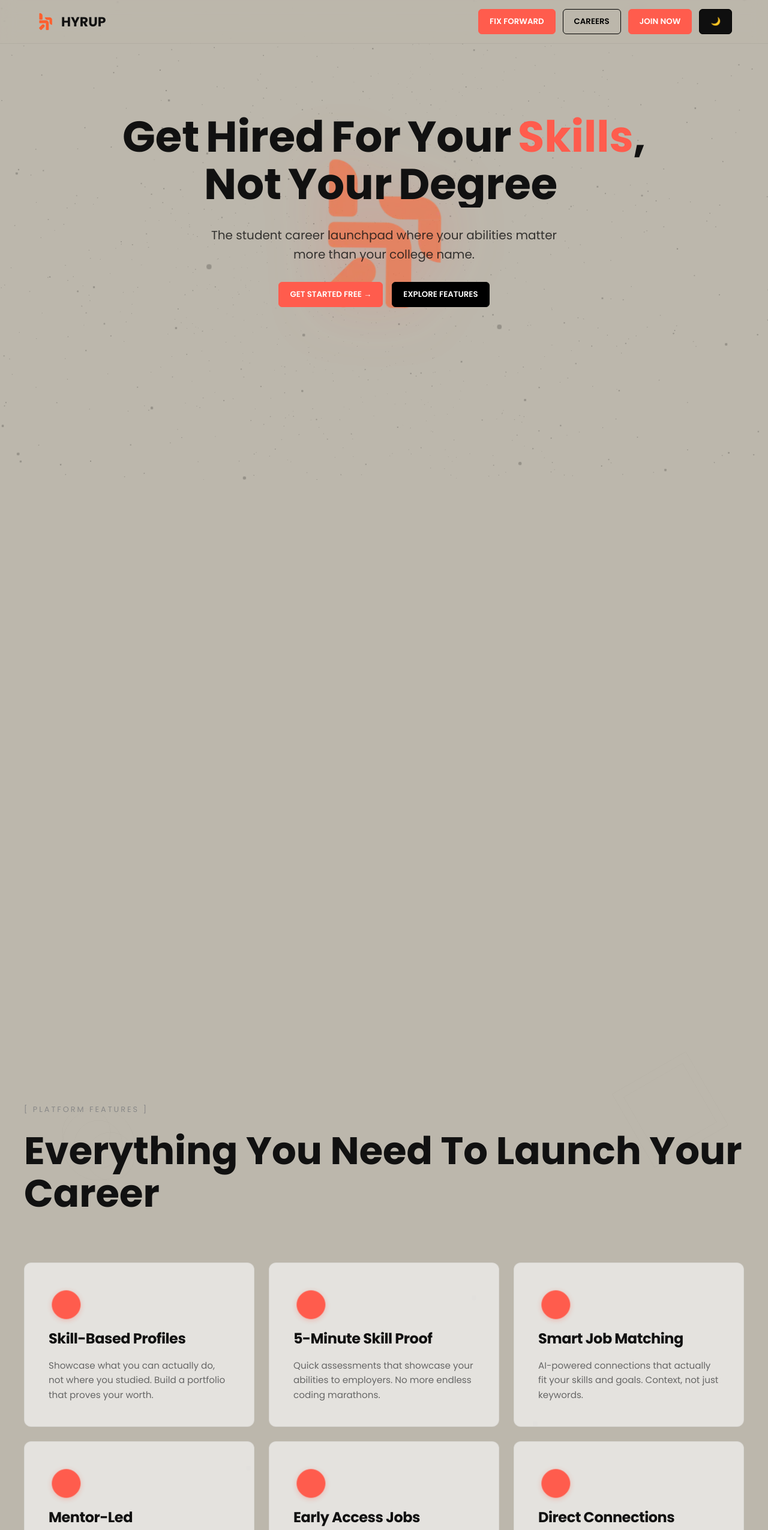
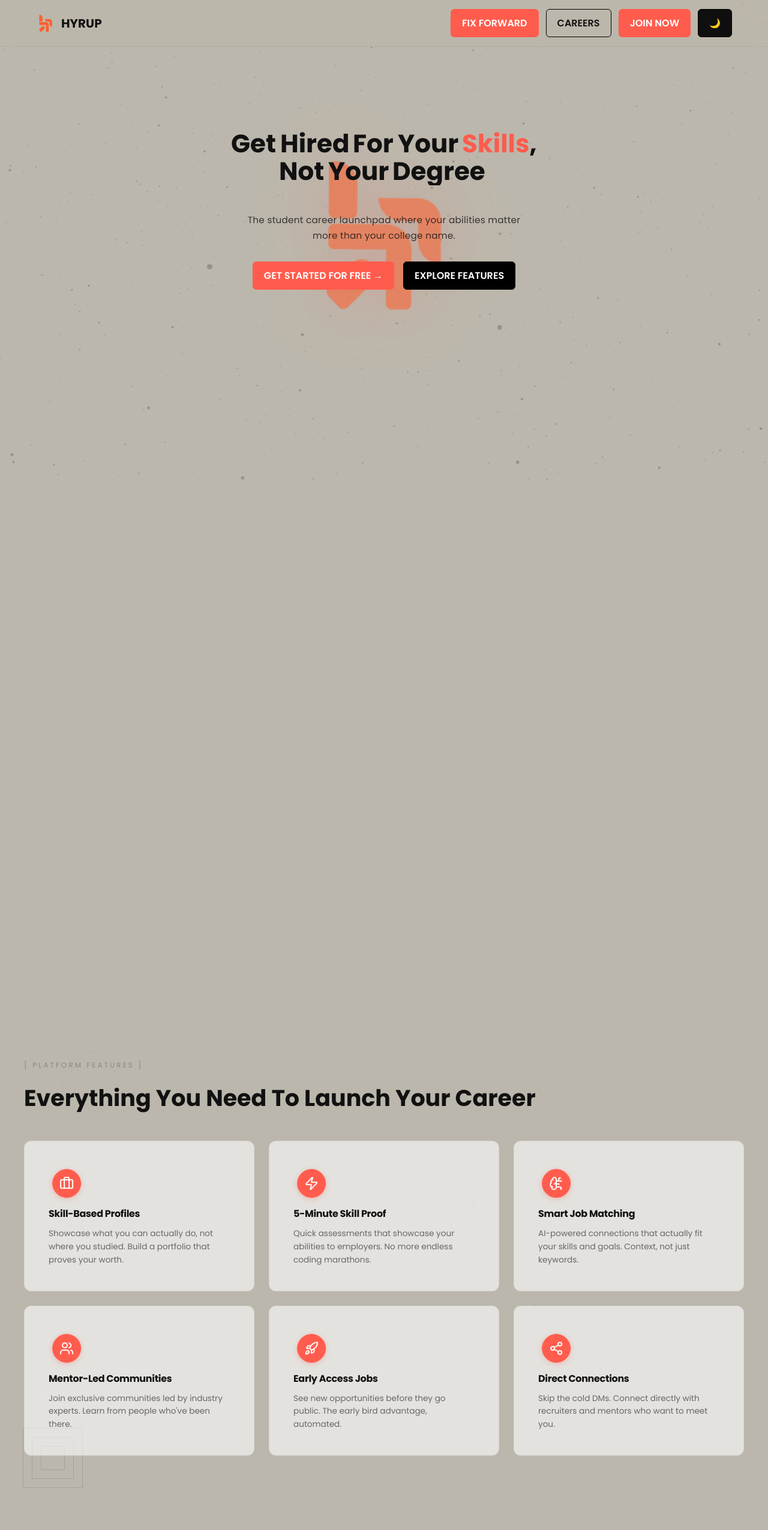
Before and after one commit to gokul3177/hyrupZ, a React (Vite) app: page / in a window 1280 px wide. Shown: the top 2551 px of the page at 60% size. Built offline with nearby package versions, Linux system fonts and the light colour scheme.

Commit message:
Changed the mouse pointer and added emojis

```diff
--- a/src/App.css
+++ b/src/App.css
@@ -23,6 +23,28 @@ body {
   color: var(--dark);
   transition: background 0.6s ease, color 0.6s ease;
   overflow-x: hidden;
+  cursor: none;
+  /* Hide default cursor */
+}
+
+a,
+button,
+[role="button"],
+.university-box,
+.btn {
+  cursor: none !important;
+}
+
+@media (pointer: coarse) {
+
+  body,
+  a,
+  button,
+  [role="button"],
+  .university-box,
+  .btn {
+    cursor: auto !important;
+  }
 }
 
 body.dark {
@@ -56,7 +78,7 @@ body.dark {
   display: flex;
   align-items: center;
   gap: 10px;
-  font-size: 22px;
+  font-size: 20px;
   font-weight: 700;
 }
 
@@ -147,6 +169,11 @@ body.dark {
   .nav-btns .btn:not(.dark):not(.red) {
     display: none;
     /* Hide non-essential buttons on very small screens to save space */
+  }
+
+  /* Hide custom cursor on mobile */
+  .cursor-pill-container {
+    display: none !important;
   }
 
   .logo span {
@@ -293,10 +320,10 @@ a {
 }
 
 .hero h1 {
-  font-size: clamp(36px, 9vw, 72px);
+  font-size: clamp(20px, 5vw, 42px);
   line-height: 1.1;
   font-weight: 800;
-  max-width: 1000px;
+  max-width: 800px;
   color: inherit;
   /* Ensure visibility in dark mode */
 }
@@ -322,12 +349,13 @@ a {
 }
 
 .hero p {
-  margin-top: 30px;
-  font-size: clamp(1rem, 2vw, 1.25rem);
+  margin-top: 45px;
+  font-size: clamp(0.75rem, 1.4vw, 0.95rem);
   color: inherit;
   opacity: 0.8;
-  max-width: 600px;
-  line-height: 1.6;
+  max-width: 500px;
+  line-height: 1.7;
+  letter-spacing: 0.02em;
 }
 
 .hero-btns {
@@ -399,7 +427,7 @@ a {
 
 .about-eyebrow {
   margin-bottom: 20px;
-  font-size: 0.9rem;
+  font-size: 0.8rem;
   letter-spacing: 2px;
   font-weight: 500;
   color: #777;
@@ -408,8 +436,8 @@ a {
 }
 
 .about h2 {
-  font-size: clamp(32px, 7vw, 56px);
-  margin-bottom: 25px;
+  font-size: clamp(20px, 4vw, 34px);
+  margin-bottom: 20px;
   line-height: 1.2;
 }
 
@@ -418,8 +446,8 @@ a {
 }
 
 .about>.about-container>p {
-  font-size: 19px;
-  color: #666;
+  font-size: 17px;
+  color: #333;
   line-height: 1.7;
   max-width: 800px;
   margin: 0 auto 60px;
@@ -455,7 +483,7 @@ a {
   display: flex;
   align-items: center;
   gap: 10px;
-  font-size: 0.85rem;
+  font-size: 0.8rem;
   font-weight: 600;
   letter-spacing: 1px;
   margin-bottom: 20px;
@@ -479,15 +507,15 @@ a {
 }
 
 .about-card h3 {
-  font-size: 28px;
+  font-size: 18px;
   font-weight: 700;
-  margin-bottom: 20px;
+  margin-bottom: 12px;
 }
 
 .about-card p {
-  font-size: 17px;
+  font-size: 15px;
   line-height: 1.6;
-  color: #666;
+  color: #333;
   font-family: 'Courier New', monospace;
   /* Monospace for problem description style */
 }
@@ -634,7 +662,7 @@ a {
 
 .features-eyebrow {
   margin-bottom: 25px;
-  font-size: 0.8rem;
+  font-size: 0.75rem;
   letter-spacing: 3px;
   font-weight: 500;
   color: #888;
@@ -643,8 +671,8 @@ a {
 }
 
 .features h2 {
-  font-size: clamp(36px, 6vw, 64px);
-  margin-bottom: 80px;
+  font-size: clamp(22px, 3.5vw, 38px);
+  margin-bottom: 50px;
   line-height: 1.1;
   font-weight: 700;
   opacity: 1;
@@ -773,14 +801,14 @@ a {
 }
 
 .feature-card h3 {
-  font-size: 1.5rem;
+  font-size: 1rem;
   font-weight: 700;
-  margin-bottom: 16px;
+  margin-bottom: 10px;
   letter-spacing: -0.02em;
 }
 
 .feature-card p {
-  font-size: 0.95rem;
+  font-size: 0.85rem;
   line-height: 1.6;
   color: #666;
 }
@@ -807,7 +835,7 @@ a {
 
 .growth-strip-container h3 {
   margin-bottom: 30px;
-  font-size: 1.5rem;
+  font-size: 1.3rem;
   font-weight: 700;
   text-align: left;
 }
@@ -859,7 +887,7 @@ a {
 }
 
 .growth-num {
-  font-size: 2.2rem;
+  font-size: 1.9rem;
   /* Slightly larger */
   font-weight: 800;
   margin-bottom: 12px;
@@ -874,20 +902,20 @@ a {
 }
 
 .growth-num .trend {
-  font-size: 0.8rem;
+  font-size: 0.75rem;
   color: #22c55e;
   font-weight: 600;
 }
 
 .growth-num .accent {
-  font-size: 0.8rem;
+  font-size: 0.75rem;
   color: var(--primary);
   font-weight: 600;
 }
 
 .growth-segment p {
   color: #666;
-  font-size: 0.95rem;
+  font-size: 0.85rem;
   margin: 0;
   font-weight: 500;
 }
@@ -979,7 +1007,7 @@ a {
   display: flex;
   justify-content: space-between;
   margin-bottom: 10px;
-  font-size: 0.9rem;
+  font-size: 0.85rem;
 }
 
 .college-info span:first-child {
@@ -989,7 +1017,7 @@ a {
 
 .college-info .count {
   color: #666;
-  font-size: 0.8rem;
+  font-size: 0.75rem;
 }
 
 .progress-bar {
@@ -1016,7 +1044,7 @@ a {
 
 .universities-collaboration h2 {
   margin-bottom: 60px;
-  font-size: clamp(32px, 5vw, 48px);
+  font-size: clamp(28px, 4vw, 42px);
 }
 
 .university-grid {
@@ -1067,7 +1095,7 @@ a {
 }
 
 .university-box h3 {
-  font-size: 1.4rem;
+  font-size: 1.2rem;
   font-weight: 700;
   margin-bottom: 8px;
   color: var(--dark);
@@ -1080,7 +1108,7 @@ a {
 
 .university-box p {
   color: #666;
-  font-size: 0.95rem;
+  font-size: 0.85rem;
   margin-bottom: 20px;
   font-weight: 500;
 }
@@ -1173,7 +1201,7 @@ a {
 }
 
 .cta h2 {
-  font-size: clamp(24px, 5vw, 40px);
+  font-size: clamp(22px, 4vw, 34px);
 }
 
 .cta span {
@@ -1219,7 +1247,7 @@ a {
 
 .footer-tagline {
   color: rgba(255, 255, 255, 0.6);
-  font-size: 0.95rem;
+  font-size: 0.85rem;
   line-height: 1.6;
   max-width: 300px;
   margin-bottom: 20px;
@@ -1258,7 +1286,7 @@ a {
 }
 
 .link-column h4 {
-  font-size: 0.85rem;
+  font-size: 0.8rem;
   letter-spacing: 1.5px;
   color: #555;
   margin-bottom: 25px;
@@ -1273,7 +1301,7 @@ a {
 
 .link-column a {
   color: rgba(255, 255, 255, 0.7);
-  font-size: 0.9rem;
+  font-size: 0.85rem;
   text-decoration: none;
   transition: color 0.3s ease;
 }
@@ -1307,7 +1335,7 @@ a {
   align-items: center;
   color: #666;
   /* Muted dark for light mode */
-  font-size: 0.85rem;
+  font-size: 0.8rem;
 }
 
 .dark .footer-bottom {
@@ -1381,6 +1409,8 @@ a {
 .dark {
   background: var(--bg-dark);
   color: #fff;
+  font-size: 0.95rem;
+  /* Slightly smaller base for dark mode */
 }
 
 .dark .btn {
@@ -1493,7 +1523,7 @@ a {
   padding: 8px 16px;
   border: 1px solid rgba(255, 92, 77, 0.3);
   color: var(--primary);
-  font-size: 0.75rem;
+  font-size: 0.7rem;
   font-weight: 700;
   letter-spacing: 2px;
   margin-bottom: 30px;
@@ -1501,15 +1531,15 @@ a {
 }
 
 .fix-forward h2 {
-  font-size: clamp(36px, 5vw, 54px);
-  /* Slightly reduced size */
+  font-size: clamp(24px, 3vw, 36px);
+  /* Aggressive reduction */
   font-weight: 700;
   line-height: 1.1;
-  margin-bottom: 30px;
+  margin-bottom: 25px;
 }
 
 .fix-forward-subtitle {
-  font-size: clamp(1rem, 1.5vw, 1.2rem);
+  font-size: clamp(0.9rem, 1.3vw, 1.1rem);
   /* Slightly reduced size */
   color: #666;
   max-width: 700px;
@@ -1547,10 +1577,10 @@ a {
 }
 
 .ff-card h3 {
-  font-size: 1.8rem;
+  font-size: 1.4rem;
   /* Reduced size */
   font-weight: 700;
-  margin-bottom: 25px;
+  margin-bottom: 20px;
   line-height: 1.2;
 }
 
@@ -1558,7 +1588,7 @@ a {
   color: #444;
   line-height: 1.7;
   margin-bottom: 30px;
-  font-size: 1rem;
+  font-size: 0.95rem;
 }
 
 .dark .ff-meaning-text {
--- a/src/App.jsx
+++ b/src/App.jsx
@@ -9,6 +9,14 @@ import SpaceBackground from "./components/SpaceBackground";
 import CustomCursor from "./components/CustomCursor";
 import Magnetic from "./components/Magnetic";
 import SolarSystem from "./components/SolarSystem";
+import {
+  Briefcase,
+  Zap,
+  BrainCircuit,
+  Users,
+  Rocket,
+  Share2
+} from "lucide-react";
 
 // College Logos
 import sastraLogo from "./assets/colleges/sastra.png";
@@ -136,9 +144,9 @@ function App() {
         </div>
 
         <div className="nav-btns">
-          <button className="btn red">FIX FORWARD</button>
-          <button className="btn">CAREERS</button>
-          <button className="btn red">JOIN NOW</button>
+          <a href="https://fixforward.hyrup.in/" className="btn red" target="_blank" rel="noopener noreferrer">FIX FORWARD</a>
+          <a href="https://www.hyrup.in/careers" className="btn" target="_blank" rel="noopener noreferrer">CAREERS</a>
+          <a href="https://students.hyrup.in/" className="btn red" target="_blank" rel="noopener noreferrer">JOIN NOW</a>
 
           <button className="btn dark" onClick={toggleDark}>
             {dark ? "☀" : "🌙"}
@@ -172,14 +180,14 @@ function App() {
 
         <div className="hero-btns">
           <div className="btn-wrapper">
-            <button className="btn red">
-              <a href="https://students.hyrup.in/">GET STARTED FREE →</a>
-            </button>
+            <a href="https://students.hyrup.in/" className="btn red" target="_blank" rel="noopener noreferrer">
+              GET STARTED FOR FREE →
+            </a>
           </div>
           <div className="btn-wrapper">
-            <button className="btn black">
-              <a href="https://www.hyrup.in/#features">EXPLORE FEATURES</a>
-            </button>
+            <a href="https://www.hyrup.in/#features" className="btn black">
+              EXPLORE FEATURES
+            </a>
           </div>
         </div>
       </section>
@@ -258,42 +266,54 @@ function App() {
           <div className="features-grid">
             {/* Card 1 */}
             <div className="feature-card">
-              <div className="icon-box orange"></div>
+              <div className="icon-box orange">
+                <Briefcase size={24} color="white" />
+              </div>
               <h3>Skill-Based Profiles</h3>
               <p>Showcase what you can actually do, not where you studied. Build a portfolio that proves your worth.</p>
             </div>
 
             {/* Card 2 */}
             <div className="feature-card">
-              <div className="icon-box orange"></div>
+              <div className="icon-box orange">
+                <Zap size={24} color="white" />
+              </div>
               <h3>5-Minute Skill Proof</h3>
               <p>Quick assessments that showcase your abilities to employers. No more endless coding marathons.</p>
             </div>
 
             {/* Card 3 */}
             <div className="feature-card">
-              <div className="icon-box orange"></div>
+              <div className="icon-box orange">
+                <BrainCircuit size={24} color="white" />
+              </div>
               <h3>Smart Job Matching</h3>
               <p>AI-powered connections that actually fit your skills and goals. Context, not just keywords.</p>
             </div>
 
             {/* Card 4 */}
             <div className="feature-card">
-              <div className="icon-box orange"></div>
+              <div className="icon-box orange">
+                <Users size={24} color="white" />
+              </div>
               <h3>Mentor-Led Communities</h3>
               <p>Join exclusive communities led by industry experts. Learn from people who've been there.</p>
             </div>
 
             {/* Card 5 */}
             <div className="feature-card">
-              <div className="icon-box orange"></div>
+              <div className="icon-box orange">
+                <Rocket size={24} color="white" />
+              </div>
               <h3>Early Access Jobs</h3>
               <p>See new opportunities before they go public. The early bird advantage, automated.</p>
             </div>
 
             {/* Card 6 */}
             <div className="feature-card">
-              <div className="icon-box orange"></div>
+              <div className="icon-box orange">
+                <Share2 size={24} color="white" />
+              </div>
               <h3>Direct Connections</h3>
               <p>Skip the cold DMs. Connect directly with recruiters and mentors who want to meet you.</p>
             </div>
@@ -357,7 +377,9 @@ function App() {
               <h3>Why Join?</h3>
               <p className="ff-meaning-text">Stop building todo apps. Start solving actual problems. Your skills deserve a better stage. This is where your code stops being homework and starts being a portfolio piece recruiters actually want to see.</p>
 
-              <button className="ff-register-btn">REGISTER FOR FIX FORWARD →</button>
+              <a href="https://fixforward.hyrup.in/" className="ff-register-btn" target="_blank" rel="noopener noreferrer">
+                REGISTER FOR FIX FORWARD →
+              </a>
             </motion.div>
           </div>
 
@@ -428,15 +450,17 @@ function App() {
           </div>
 
 
-          <button className="btn red">START FOR FREE →</button>
+          <a href="https://students.hyrup.in/" className="btn red" target="_blank" rel="noopener noreferrer">
+            START FOR FREE →
+          </a>
         </div>
       </section>
 
       <section className="cta">
         <h2>Ready To Launch Your <span className="text-primary">Career?</span></h2>
-        <button className="btn red">
-          <a href="https://students.hyrup.in/">JOIN HYRUP NOW →</a>
-        </button>
+        <a href="https://students.hyrup.in/" className="btn red" target="_blank" rel="noopener noreferrer">
+          JOIN HYRUP NOW →
+        </a>
       </section>
 
       <footer className="footer">
--- a/src/components/CustomCursor.jsx
+++ b/src/components/CustomCursor.jsx
@@ -1,84 +1,67 @@
-import React, { useEffect, useState, useRef } from "react";
-import { motion, useSpring, useMotionValue, useVelocity, useTransform } from "framer-motion";
+import React, { useEffect, useState } from "react";
+import { motion, useSpring, useMotionValue } from "framer-motion";
 
 /**
- * Super Visible Highlighter Cursor
- * - Simplified SVG path for maximum compatibility
- * - Direct DOM manipulation for zero lag
+ * Theme-Aware Neon Orange Arrow & White Meteor Trail
+ * - Changes appearance based on Light/Dark mode
+ * - Fixed 'yellow' blob by removing blurred background paths
+ * - Pure neon orange pointer (Light fill in Light mode, Dark fill in Dark mode)
+ * - Smooth white meteor trail that stays behind the arrow
  */
 export default function CustomCursor({ dark }) {
     const [isHovering, setIsHovering] = useState(false);
-    const pathRef = useRef(null);
-    const pointsRef = useRef([]);
+    const [isVisible, setIsVisible] = useState(false);
 
-    // Mouse coordinates
+    // Core mouse position
     const mouseX = useMotionValue(-100);
     const mouseY = useMotionValue(-100);
 
-    // Smooth movement for the cursor container
-    const smoothX = useSpring(mouseX, { stiffness: 1000, damping: 50 });
-    const smoothY = useSpring(mouseY, { stiffness: 1000, damping: 50 });
+    // High-responsiveness springs for the pointer
+    const pX = useSpring(mouseX, { stiffness: 1000, damping: 50 });
+    const pY = useSpring(mouseY, { stiffness: 1000, damping: 50 });
 
-    // Track velocities for stretching
-    const velX = useVelocity(mouseX);
-    const velY = useVelocity(mouseY);
-    const velocity = useMotionValue(0);
-    const rotation = useMotionValue(0);
+    // Trail elements - Short and snappy for a "meteor streak" effect
+    const s4X = useSpring(mouseX, { stiffness: 450, damping: 30 });
+    const s4Y = useSpring(mouseY, { stiffness: 450, damping: 30 });
 
-    // Dynamic stretch based on speed
-    const scaleX = useTransform(velocity, [0, 1000, 3000], [1, 2.5, 4.5]);
-    const scaleY = useTransform(velocity, [0, 1000, 3000], [1, 0.8, 0.6]);
+    const s5X = useSpring(mouseX, { stiffness: 350, damping: 25 });
+    const s5Y = useSpring(mouseY, { stiffness: 350, damping: 25 });
+
+    const s6X = useSpring(mouseX, { stiffness: 250, damping: 20 });
+    const s6Y = useSpring(mouseY, { stiffness: 250, damping: 20 });
+
+    const s7X = useSpring(mouseX, { stiffness: 180, damping: 18 });
+    const s7Y = useSpring(mouseY, { stiffness: 180, damping: 18 });
+
+    const s8X = useSpring(mouseX, { stiffness: 120, damping: 15 });
+    const s8Y = useSpring(mouseY, { stiffness: 120, damping: 15 });
+
+    // White Meteor color palette - Starting from s4 back to keep it behind the tip
+    const trailPoints = [
+        { x: s4X, y: s4Y, size: 8, opacity: 0.6, color: "#ffffff", blur: "2px" },
+        { x: s5X, y: s5Y, size: 16, opacity: 0.4, color: "#f8f9fa", blur: "4px" },
+        { x: s6X, y: s6Y, size: 24, opacity: 0.2, color: "#e9ecef", blur: "8px" },
+        { x: s7X, y: s7Y, size: 32, opacity: 0.1, color: "#dee2e6", blur: "12px" },
+        { x: s8X, y: s8Y, size: 40, opacity: 0.05, color: "#ced4da", blur: "16px" },
+    ];
 
     useEffect(() => {
-        const updateVelocity = () => {
-            const vx = velX.get();
-            const vy = velY.get();
-            const speed = Math.sqrt(vx * vx + vy * vy);
-            velocity.set(speed);
+        const isTouch = window.matchMedia("(pointer: coarse)").matches;
+        if (isTouch) return;
 
-            if (speed > 50) {
-                const angle = Math.atan2(vy, vx) * (180 / Math.PI);
-                rotation.set(angle);
-            }
+        const handleMouseMove = (e) => {
+            if (!isVisible) setIsVisible(true);
+            mouseX.set(e.clientX);
+            mouseY.set(e.clientY);
         };
 
-        const handleMouseMove = (e) => {
-            const { clientX, clientY } = e;
-            mouseX.set(clientX);
-            mouseY.set(clientY);
-            updateVelocity();
-
-            // Add new point
-            pointsRef.current.unshift({ x: clientX, y: clientY, time: Date.now() });
-            if (pointsRef.current.length > 60) pointsRef.current.pop();
-        };
-
-        let raf;
-        const tick = () => {
-            const now = Date.now();
-            // Decay points (stay alive for 400ms)
-            pointsRef.current = pointsRef.current.filter(p => now - p.time < 400);
-
-            if (pathRef.current) {
-                const pts = pointsRef.current;
-                if (pts.length > 1) {
-                    const d = `M ${pts[0].x} ${pts[0].y} ` + pts.slice(1).map(p => `L ${p.x} ${p.y}`).join(" ");
-                    pathRef.current.setAttribute("d", d);
-                } else {
-                    pathRef.current.setAttribute("d", "");
-                }
-            }
-            raf = requestAnimationFrame(tick);
-        };
-        raf = requestAnimationFrame(tick);
-
         const handleMouseOver = (e) => {
-            const target = e.target.closest("button, a, .stat-card, .feature-card, .btn");
+            const target = e.target.closest("button, a, .stat-card, .feature-card, .btn, .university-box, .ff-register-btn");
             if (target) setIsHovering(true);
         };
 
         const handleMouseOut = (e) => {
-            const target = e.target.closest("button, a, .stat-card, .feature-card, .btn");
+            const target = e.target.closest("button, a, .stat-card, .feature-card, .btn, .university-box, .ff-register-btn");
             if (target) setIsHovering(false);
         };
 
@@ -90,59 +73,84 @@ export default function CustomCursor({ dark }) {
             window.removeEventListener("mousemove", handleMouseMove);
             window.removeEventListener("mouseover", handleMouseOver);
             window.removeEventListener("mouseout", handleMouseOut);
-            cancelAnimationFrame(raf);
         };
-    }, []);
+    }, [isVisible, mouseX, mouseY]);
+
+    if (!isVisible) return null;
+
+    // Theme-based colors
+    const arrowFill = dark ? "rgba(0, 0, 0, 0.8)" : "rgba(255, 255, 255, 0.9)";
+    const arrowBorder = "#ff8a00"; // Distinct orange for both
+    const mixMode = dark ? "screen" : "multiply"; // Meteor looks better with mix-blend on dark
 
     return (
-        <>
-            <svg
+        <div style={{ position: "fixed", top: 0, left: 0, pointerEvents: "none", zIndex: 1000000 }}>
+            {/* White Meteor Trail - Only renders behind the arrow */}
+            {trailPoints.map((p, i) => (
+                <motion.div
+                    key={i}
+                    style={{
+                        position: "fixed",
+                        top: 0,
+                        left: 0,
+                        x: p.x,
+                        y: p.y,
+                        width: p.size,
+                        height: p.size,
+                        borderRadius: "50%",
+                        background: p.color,
+                        opacity: p.opacity,
+                        translateX: "-50%",
+                        translateY: "-50%",
+                        filter: `blur(${p.blur})`,
+                        mixBlendMode: dark ? "screen" : "normal" // Normal on light mode for better visibility
+                    }}
+                    animate={{
+                        scale: isHovering ? 1.4 : 1,
+                    }}
+                />
+            ))}
+
+            {/* Neon Orange Arrow Pointer - Cleaned up to remove the 'yellow blob' */}
+            <motion.div
                 style={{
                     position: "fixed",
                     top: 0,
                     left: 0,
-                    width: "100%",
-                    height: "100%",
-                    pointerEvents: "none",
-                    zIndex: 999999,
-                    overflow: "visible"
+                    x: pX,
+                    y: pY,
+                    translateX: "0%",
+                    translateY: "0%",
+                    // Clean drop shadow for glow without blobby artifact
+                    filter: `drop-shadow(0 0 5px ${arrowBorder})`,
+                }}
+                animate={{
+                    scale: isHovering ? 1.4 : 1,
+                    rotate: isHovering ? -15 : 0,
+                }}
+                transition={{
+                    type: "spring",
+                    stiffness: 400,
+                    damping: 25
                 }}
             >
-                <path
-                    ref={pathRef}
+                <svg
+                    width="40"
+                    height="40"
+                    viewBox="0 0 100 100"
                     fill="none"
-                    stroke="#ff5c4d"
-                    strokeWidth="20" // Thicker for visibility
-                    strokeLinecap="round"
-                    strokeLinejoin="round"
-                    opacity="0.5" // More opaque for visibility
-                />
-            </svg>
-
-            <motion.div
-                className="cursor-pill-container"
-                style={{
-                    x: smoothX,
-                    y: smoothY,
-                    rotate: rotation,
-                    translateX: "-50%",
-                    translateY: "-50%",
-                    zIndex: 1000000,
-                }}
-            >
-                <motion.div
-                    className="cursor-pill"
-                    animate={{
-                        width: isHovering ? 4 : 12,
-                        height: isHovering ? 28 : 12,
-                        borderRadius: isHovering ? 4 : 100,
-                        scaleX: isHovering ? 1 : scaleX,
-                        scaleY: isHovering ? 1 : scaleY,
-                        backgroundColor: "#ff5c4d",
-                    }}
-                    transition={{ type: "spring", stiffness: 400, damping: 30 }}
-                />
+                    xmlns="http://www.w3.org/2000/svg"
+                >
+                    {/* Main Arrow Body - Theme-aware fill */}
+                    <path
+                        d="M10 10L90 50L50 60L40 100L10 10Z"
+                        fill={arrowFill}
+                        stroke={arrowBorder}
+                        strokeWidth="5"
+                        strokeLinejoin="round"
+                    />
+                </svg>
             </motion.div>
-        </>
+        </div>
     );
 }
```
